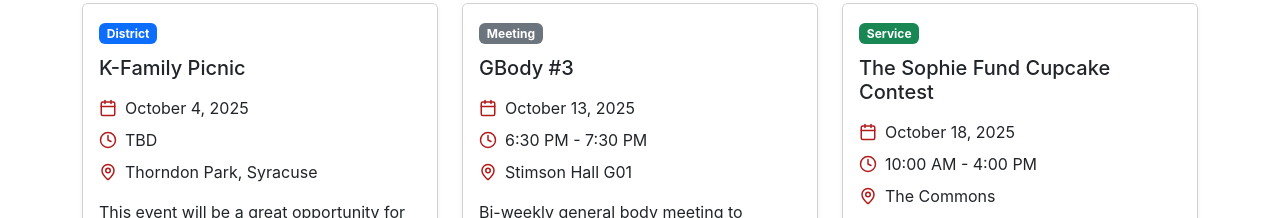
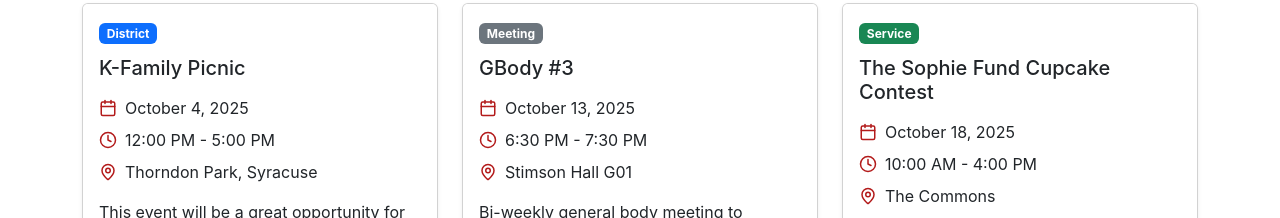
Before and after one commit to cornellcirclek/circlek-website, a React (Create React App) app: page /events in a window 1280 px wide. Shown: the part 780-998 px from the top of the page. Built offline with nearby package versions, Linux system fonts and the light colour scheme.

Commit message:
fixed times

```diff
--- a/src/data/eventData.js
+++ b/src/data/eventData.js
@@ -77,7 +77,7 @@ export const upcomingEvents = [
   {
     title: "K-Family Picnic",
     date: "October 4, 2025",
-    time: "TBD",
+    time: "12:00 PM - 5:00 PM",
     location: "Thorndon Park, Syracuse",
     description:
       "This event will be a great opportunity for everyone to get together and mingle with the different branches of the Kiwanis Family, all while supporting a great cause!",
```
